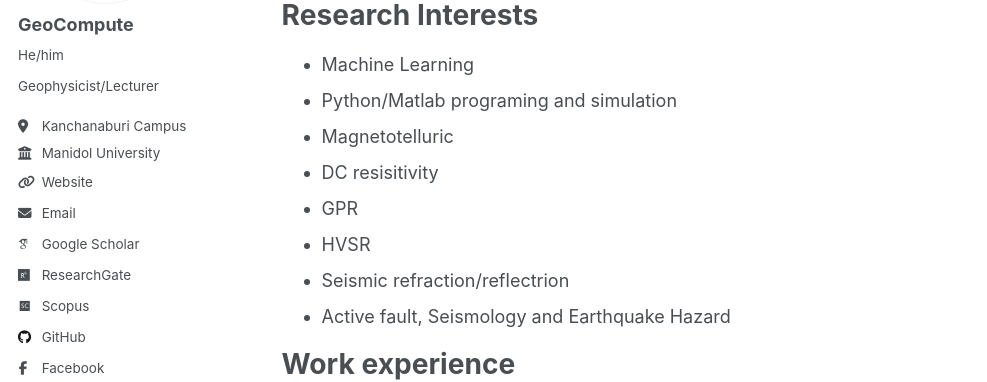
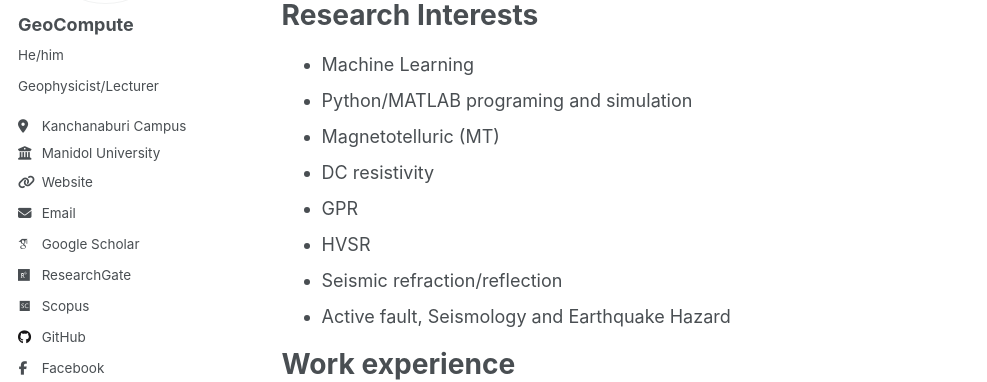
Before and after one commit to Songkhun/Songkhun.github.io, a Jekyll site: the page built from _pages/cv.md, in a window 1280 px wide and 900 px high. Shown: the part 311-693 px from the top of the window, without its empty margins (0-987 px from the left). Built offline with Jekyll 4.4.1, drawn with Linux system fonts in a browser that asks for light colours; some web fonts are replaced; a script that is not in the unit is left out.

Commit message:
Update cv.md

```diff
--- a/_pages/cv.md
+++ b/_pages/cv.md
@@ -18,12 +18,12 @@ Education
 Research Interests
 ======
 - Machine Learning
-- Python/Matlab programing and simulation
-- Magnetotelluric
-- DC resisitivity
+- Python/MATLAB programing and simulation
+- Magnetotelluric (MT)
+- DC resistivity
 - GPR
 - HVSR
-- Seismic refraction/reflectrion
+- Seismic refraction/reflection
 - Active fault, Seismology and Earthquake Hazard
 
 Work experience
```
